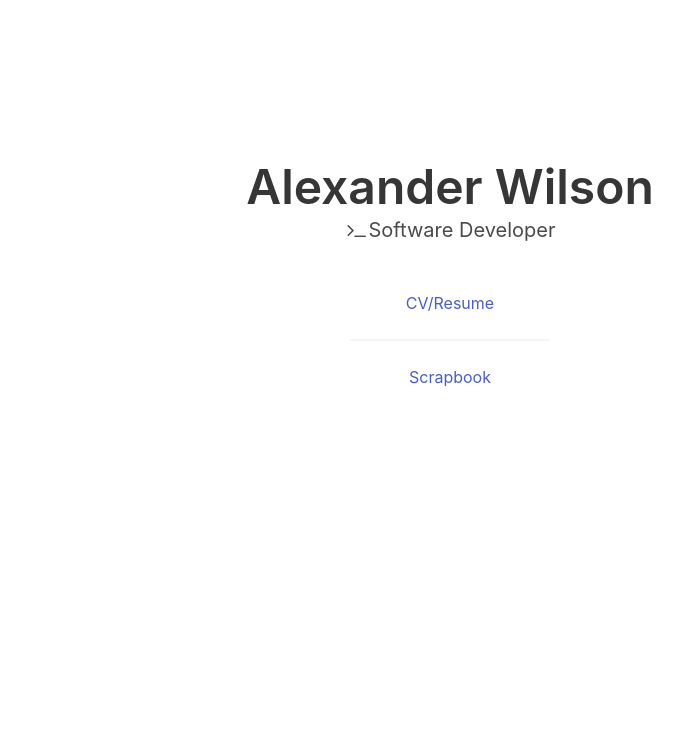
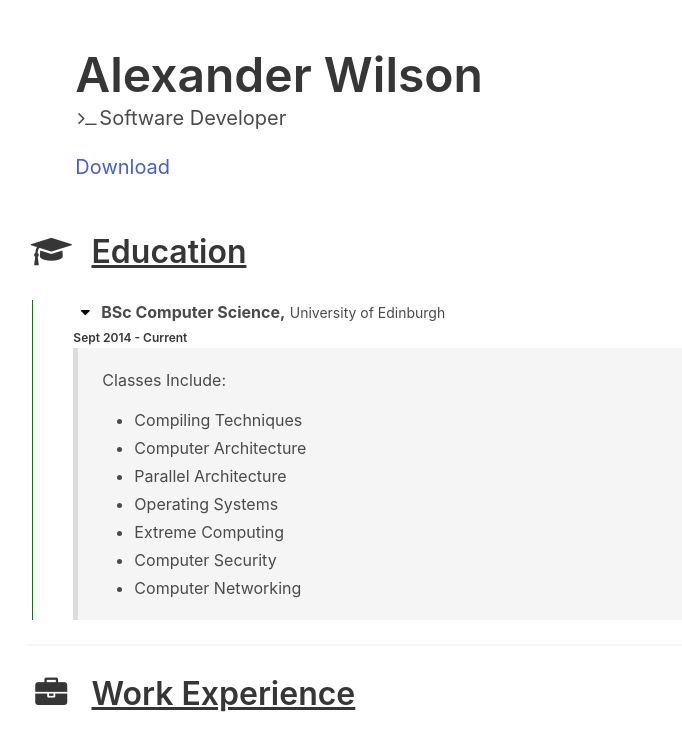
Before and after one commit to rdtscp/rdtscp.github.io, a React (Create React App) app: page / in a window 1280 px wide. Shown: the top 740 px of the page, without its empty margins (190-872 px from the left). Built offline with nearby package versions, Linux system fonts and the light colour scheme.

Commit message:
Single CV Page

```diff
--- a/src/App.js
+++ b/src/App.js
@@ -1,25 +1,16 @@
 import React, { Component } from 'react';
-import { BrowserRouter as Router, Route } from "react-router-dom";
 
 import 'bulma/css/bulma.min.css';
 import 'font-awesome/css/font-awesome.min.css';
 import './styles.css';
 
 import About from './Views/About.js';
-import Home from './Views/Home.js';
-import Scrapbook from './Views/Scrapbook.js';
 
 class App extends Component {
 
   render() {
       return (
-        <Router>
-          <div>
-            <Route exact path="/" component={Home} />
-            <Route path="/about" component={About} />
-            <Route path="/scrapbook" component={Scrapbook} />
-          </div>
-        </Router>
+        <About />
       );
   }
 }
--- a/src/Views/About.js
+++ b/src/Views/About.js
@@ -1,8 +1,5 @@
 import React, { Component } from 'react';
 import { EducationEntry, WorkEntry, SkillList, Project } from '../Components/';
-
-import cvpdf from '../Content/acwilson96.pdf';
-
 
 class About extends Component {
   render() {
@@ -22,7 +19,7 @@ class About extends Component {
               <span class="icon"><i class="fa fa-terminal"></i></span>Software Developer
               </h2>
               <h2 class="subtitle">
-                  <a href={cvpdf} target = "_blank">Download</a>
+                  <a href="/acwilson96.pdf">Download</a>
               </h2>
             </div>
           </div>
```
Also changed, not shown: 1 other file (tests, documents, lock files or other folders).
